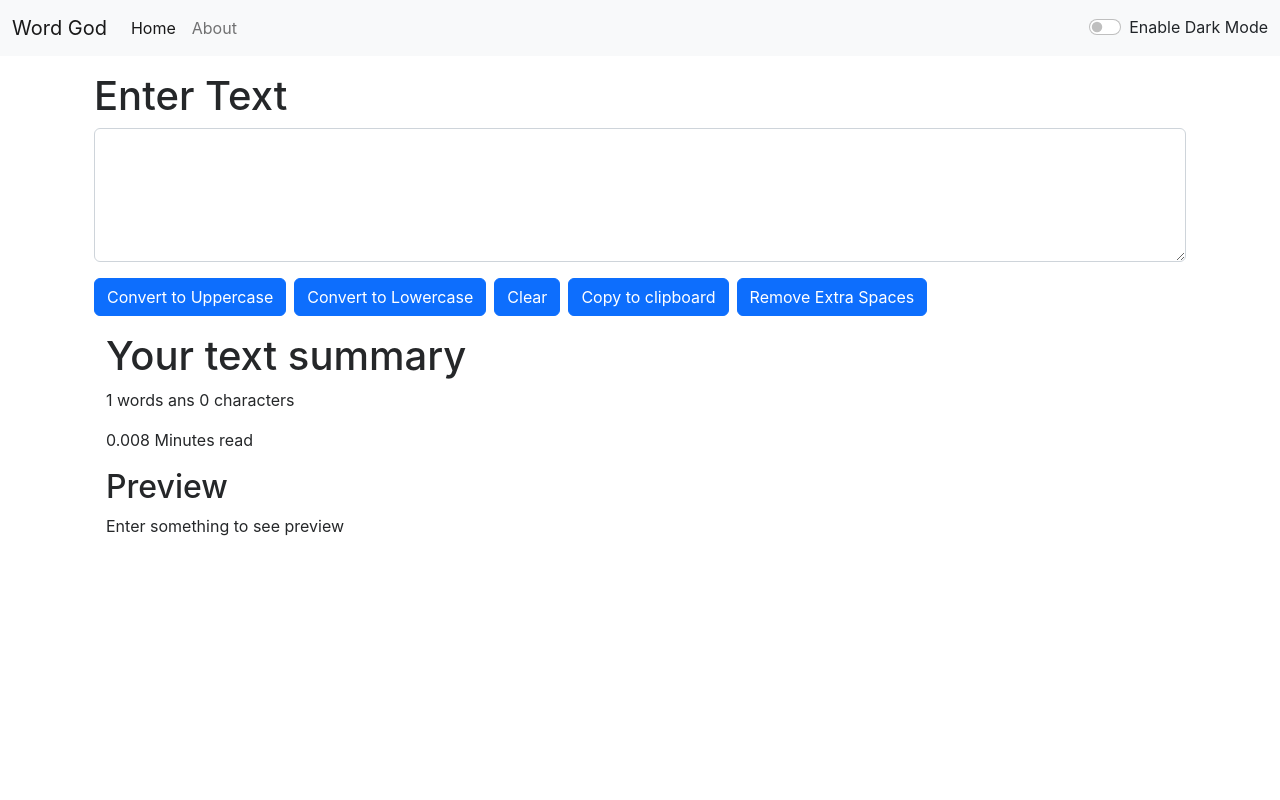
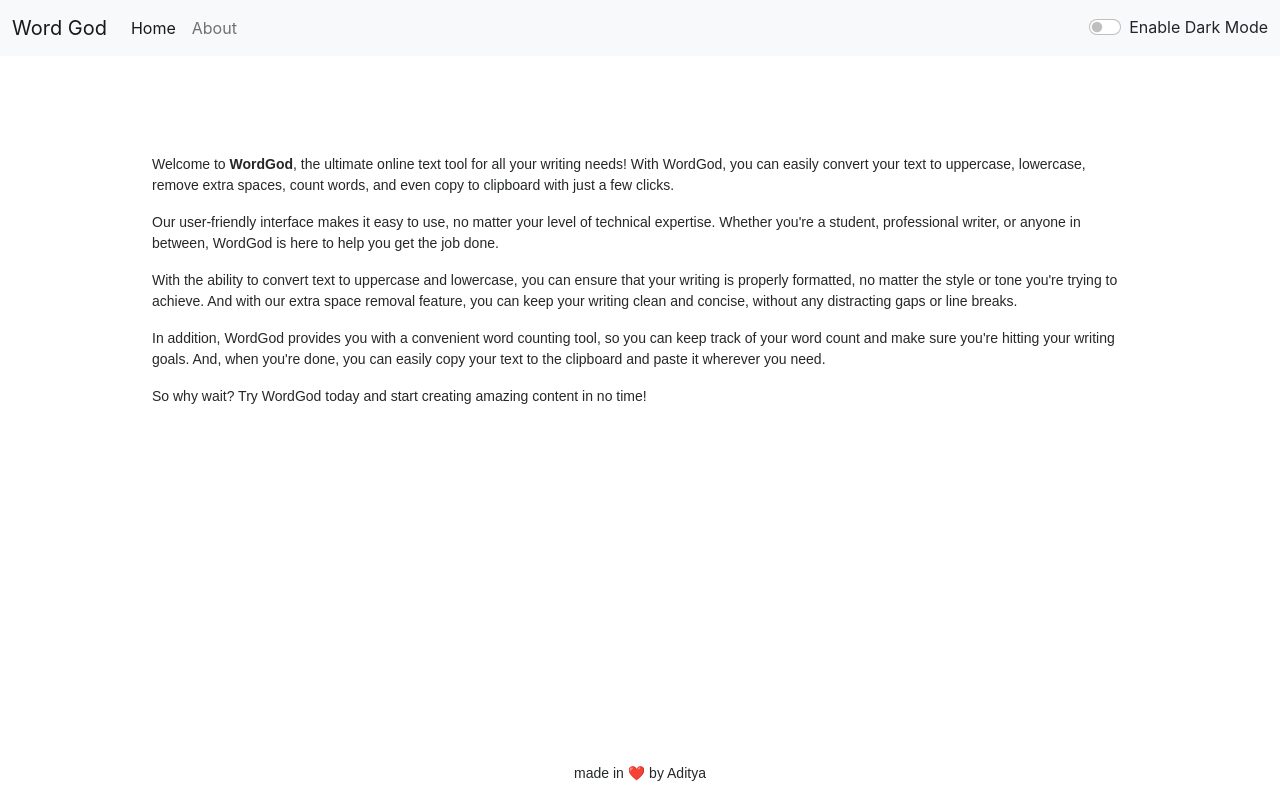
Before and after one commit to Aditya-x/wordAnalyzer, a React (Create React App) app: page /about in a window 1280 px wide. Built offline with nearby package versions, Linux system fonts and the light colour scheme.

Commit message:
See changelog V1.0

```diff
--- a/package.json
+++ b/package.json
@@ -8,6 +8,7 @@
     "@testing-library/user-event": "^13.5.0",
     "react": "^18.2.0",
     "react-dom": "^18.2.0",
+    "react-router-dom-v5-compat": "^6.8.1",
     "react-scripts": "5.0.1",
     "web-vitals": "^2.1.4"
   },
--- a/public/index.html
+++ b/public/index.html
@@ -7,12 +7,20 @@
     <meta name="theme-color" content="#000000" />
     <meta
       name="description"
-      content="Manipulate your Text as you wish"
+      content="Welcome to WordGod, the ultimate online text tool for all your writing needs! With WordGod, you can easily convert your text to uppercase, lowercase, remove extra spaces, count words, and even copy to clipboard with just a few clicks.
+
+      Our user-friendly interface makes it easy to use, no matter your level of technical expertise. Whether you're a student, professional writer, or anyone in between, WordGod is here to help you get the job done.
+
+      With the ability to convert text to uppercase and lowercase, you can ensure that your writing is properly formatted, no matter the style or tone you're trying to achieve. And with our extra space removal feature, you can keep your writing clean and concise, without any distracting gaps or line breaks.
+
+      In addition, WordGod provides you with a convenient word counting tool, so you can keep track of your word count and make sure you're hitting your writing goals. And, when you're done, you can easily copy your text to the clipboard and paste it wherever you need.
+
+      So why wait? Try WordGod today and start creating amazing content in no time!"
     />
     <link rel="apple-touch-icon" href="%PUBLIC_URL%/logo192.png" />
     <link rel="manifest" href="%PUBLIC_URL%/manifest.json" />
     <link href="https://cdn.jsdelivr.net/npm/bootstrap@5.2.3/dist/css/bootstrap.min.css" rel="stylesheet" integrity="sha384-rbsA2VBKQhggwzxH7pPCaAqO46MgnOM80zW1RWuH61DGLwZJEdK2Kadq2F9CUG65" crossorigin="anonymous">
-    <title>WordGod - Home</title>
+    <title>WordGod - Word counter | Character counter | Change to uppercase | Change to lowercase  </title>
   </head>
   <body>
       <div id="root"></div>
--- a/src/App.js
+++ b/src/App.js
@@ -2,8 +2,13 @@ import React, { useState } from 'react';
 import './App.css';
 import Alert from './components/Alert';
 import Navbar from './components/Navbar';
-// import About from './components/About';
+import About from './components/About';
 import Textform from './components/Textform';
+import {
+  BrowserRouter as Router,
+  Switch,
+  Route
+} from "react-router-dom";
 
 function App() {
 
@@ -35,15 +40,23 @@ function App() {
 
 
   return (
-    <>
+    <Router>
       <Navbar title = "Word God" mode={mode}  toggleMode={toggleMode} />
       <Alert alert={alert}/>
       <div className="container  my-3">
-      <Textform showAlert={showAlert}  heading="Enter Text"  mode={mode}/>
+      <Switch>
+          <Route exact path="/about">
+            <About mode={mode}/>
+          </Route>
+          <Route exact path="/">
+            <Textform showAlert={showAlert}  heading="Enter Text"  mode={mode}/>
+          </Route>
+        </Switch>
+
 
       </div>
 
-    </>
+    </Router>
   );
 }
 
--- a/src/components/About.js
+++ b/src/components/About.js
@@ -1,80 +1,48 @@
-import React, { useState } from 'react'
 
 
-export default function About() {
-    const [myStyle, setMyStyle] = useState(
 
-    {
-        color: 'black',
-        backgroundColor: 'white'
-    })
+export default function About(props) {
 
-    const [btntext, settbtnText] = useState("Enable Dark Mode")
+  let textFont = {
+    fontFamily: 'Arial, sans-serif'
+}
 
-    let toggleStyle = () =>{
-        if(myStyle.color === 'white'){
-            setMyStyle({
-                color: 'black',
-                backgroundColor: 'white'
-            })
-            settbtnText("Enable Dark Mode")
-        }
+    let textStyleAbout = {
+        color: props.mode === 'dark'?'white': '#252729',
+        backgroundColor: props.mode === 'dark'? '#252729': 'white',
+        fontFamily: 'Arial, sans-serif', fontSize: '14px'
+    }
 
-        else{
-            setMyStyle({
-                color: 'white',
-                backgroundColor: 'black'
-            })
-            settbtnText("Enable Light Mode")
-        }
-    }
 
     return (
         <>
-        <div classNameName="container" style={myStyle}>
-            <h2 classNameName='my-3 mx-1'>About us</h2>
-        <div className="accordion" id="accordionExample">
-    <div className="accordion-item">
-        <h2 className="accordion-header" id="headingOne">
-        <button className="accordion-button" style={myStyle} type="button" data-bs-toggle="collapse" data-bs-target="#collapseOne" aria-expanded="true" aria-controls="collapseOne">
-            Accordion Item #1
-        </button>
-        </h2>
-        <div id="collapseOne" className="accordion-collapse collapse show" aria-labelledby="headingOne" data-bs-parent="#accordionExample">
-        <div className="accordion-body" style={myStyle}>
-            <strong>This is the first item's accordion body.</strong> It is shown by default, until the collapse plugin adds the appropriate classNamees that we use to style each element. These classNamees control the overall appearance, as well as the showing and hiding via CSS transitions. You can modify any of this with custom CSS or overriding our default variables. It's also worth noting that just about any HTML can go within the <code>.accordion-body</code>, though the transition does limit overflow.
+        <div className="container my-5" style={{width: '1000px', wordWrap: 'break-word', whiteSpace: 'pre-wrap'}}>
+            <div >
+            <p style={textStyleAbout}>
+  Welcome to <strong>WordGod</strong>, the ultimate online text tool for all your writing needs! With WordGod, you can easily convert your text to uppercase, lowercase, remove extra spaces, count words, and even copy to clipboard with just a few clicks.
+</p>
+
+<p style={textStyleAbout}>
+  Our user-friendly interface makes it easy to use, no matter your level of technical expertise. Whether you're a student, professional writer, or anyone in between, WordGod is here to help you get the job done.
+</p>
+
+<p style={textStyleAbout}>
+  With the ability to convert text to uppercase and lowercase, you can ensure that your writing is properly formatted, no matter the style or tone you're trying to achieve. And with our extra space removal feature, you can keep your writing clean and concise, without any distracting gaps or line breaks.
+</p>
+
+<p style={textStyleAbout}>
+  In addition, WordGod provides you with a convenient word counting tool, so you can keep track of your word count and make sure you're hitting your writing goals. And, when you're done, you can easily copy your text to the clipboard and paste it wherever you need.
+</p>
+
+<p style={textStyleAbout}>
+  So why wait? Try WordGod today and start creating amazing content in no time!
+</p>
+            </div>
         </div>
+
+        <div style={{position: 'absolute', bottom: 0, left: '50%', transform: 'translateX(-50%)',...textFont}}>
+            <p style={textStyleAbout}> made in ❤️ by Aditya</p>
         </div>
-    </div>
-    <div className="accordion-item">
-        <h2 className="accordion-header" id="headingTwo">
-        <button className="accordion-button collapsed" style={myStyle} type="button" data-bs-toggle="collapse" data-bs-target="#collapseTwo" aria-expanded="false" aria-controls="collapseTwo">
-            Accordion Item #2
-        </button>
-        </h2>
-        <div id="collapseTwo" className="accordion-collapse collapse" aria-labelledby="headingTwo" data-bs-parent="#accordionExample">
-        <div className="accordion-body" style={myStyle}>
-            <strong>This is the second item's accordion body.</strong> It is hidden by default, until the collapse plugin adds the appropriate classNamees that we use to style each element. These classNamees control the overall appearance, as well as the showing and hiding via CSS transitions. You can modify any of this with custom CSS or overriding our default variables. It's also worth noting that just about any HTML can go within the <code>.accordion-body</code>, though the transition does limit overflow.
-        </div>
-        </div>
-    </div>
-    <div className="accordion-item">
-        <h2 className="accordion-header" id="headingThree">
-        <button className="accordion-button collapsed" style={myStyle} type="button" data-bs-toggle="collapse" data-bs-target="#collapseThree" aria-expanded="false" aria-controls="collapseThree">
-            Accordion Item #3
-        </button>
-        </h2>
-        <div id="collapseThree" className="accordion-collapse collapse" aria-labelledby="headingThree" data-bs-parent="#accordionExample">
-        <div className="accordion-body" style={myStyle}>
-            <strong>This is the third item's accordion body.</strong> It is hidden by default, until the collapse plugin adds the appropriate classNamees that we use to style each element. These classNamees control the overall appearance, as well as the showing and hiding via CSS transitions. You can modify any of this with custom CSS or overriding our default variables. It's also worth noting that just about any HTML can go within the <code>.accordion-body</code>, though the transition does limit overflow.
-        </div>
-        </div>
-    </div>
-    </div>
-
-
-        </div>
-    <button onClick={toggleStyle} type="button" className="btn btn-primary my-3">{btntext}</button>
         </>
     )
 }
--- a/src/components/Alert.js
+++ b/src/components/Alert.js
@@ -8,13 +8,12 @@ export default function Alert(props) {
 
 
 
-    return (
-        props.alert && <div>
+    return (<div style={{height: '50px'}}>
+         {props.alert &&
             <div className={`alert alert-${props.alert.type} alert-dismissible fadeshow`}  role="alert">
                 <strong>{capitalize(props.alert.type)}</strong>: {props.alert.msg}
 
-            </div>
-
+        </div>}
         </div>
     )
 }
--- a/src/components/Textform.js
+++ b/src/components/Textform.js
@@ -1,7 +1,14 @@
 import React, {useState} from 'react'
 
 
+
 export default function Textform(props) {
+
+
+    // fonts
+    let textFont = {
+        fontFamily: 'Arial, sans-serif'
+    }
 
     const [text, setText] = useState('');
     // Function to make text in uppercase
@@ -44,7 +51,19 @@ export default function Textform(props) {
          // Copy the text inside the text field
         navigator.clipboard.writeText(copyText.value);
         props.showAlert("Copied to clipboard", "success");
+        document.getSelection().removeAllRanges();
 
+    }
+    // count the number of words
+    const countWords = (str) => {
+        let words = str.trim().split(/\s+/);
+        return words.length === 1 && words[0] === "" ? 0 : words.length;
+      }
+
+    // Minutes to read
+    const readTime = (str) => {
+        let timeToRead = 0.008 * str.length;
+        return parseFloat(timeToRead.toFixed(2));
     }
 
     const handleOnChange = (event) =>{
@@ -56,26 +75,32 @@ export default function Textform(props) {
         <>
         <div className="container" style={{color: props.mode ==='dark'?'white':'#252729'}}>
         <div>
-            <h1>{props.heading}</h1>
             <div className="mb-3">
-                <textarea className="form-control"  value={text} onChange={handleOnChange} style={{backgroundColor : props.mode ==='dark'?'#252729':'white', color: props.mode ==='dark'?'white':'#252729'}}  id="myBox" rows="5"></textarea>
+            <h2>{props.heading}</h2></div>
+            <div className="mb-3">
+                <textarea className="form-control"  value={text} onChange={handleOnChange} style={{backgroundColor : props.mode ==='dark'?'#252729':'white', color: props.mode ==='dark'?'white':'# 252729', fontSize: '14px' ,...textFont}}  id="myBox" rows="5"></textarea>
             </div>
-                <button className="btn btn-primary" onClick={handleUpClick}>Convert to Uppercase</button>
-                <button className="btn btn-primary mx-2" onClick={handleLowClick}>Convert to Lowercase</button>
-                <button className="btn btn-primary " onClick={handleClearClick}>Clear</button>
-                <button className="btn btn-primary mx-2 " onClick={handleCopyText}>Copy to clipboard</button>
-                <button className="btn btn-primary " onClick={handleExtraSpace}>Remove Extra Spaces</button>
+                <button disabled={text.length===0} className="btn btn-primary mx-1 my-1" style={{fontSize: '14px' ,...textFont}}  onClick={handleUpClick}>Convert to Uppercase</button>
+                <button disabled={text.length===0} className="btn btn-primary mx-1 my-1" style={{fontSize: '14px' ,...textFont}}  onClick={handleLowClick}>Convert to Lowercase</button>
+                <button disabled={text.length===0} className="btn btn-primary mx-1 my-1" style={{fontSize: '14px' ,...textFont}}  onClick={handleCopyText}>Copy to clipboard</button>
+                <button disabled={text.length===0} className="btn btn-primary mx-1 my-1" style={{fontSize: '14px' ,...textFont}}  onClick={handleExtraSpace}>Remove Extra Spaces</button>
+                <button disabled={text.length===0} className="btn btn-danger mx-6 my-1" style={{float: 'right', fontSize: '14px', ...textFont}} onClick={handleClearClick}>Clear</button>
 
             </div>
 
-            <div className ="container my-3">
-                <h1>Your text summary</h1>
-                <p>{text.split(" ").length} words ans {text.length} characters</p>
-                <p>{0.008 * text.split(" ").length} Minutes read</p>
-                <h2>Preview</h2>
-                <p>{text.length>0?text: "Enter something to see preview"}</p>
+            <div className ="my-3" style={{textFont}}>
+                <h2>Your text summary</h2>
+                <p>{countWords(text)} words ans {text.length} characters</p>
+                <p>{readTime(text)} Minutes read</p>
+                <h3>Preview</h3>
+                <p>{text.length>0?text: "Nothing to preview"}</p>
             </div>
+            <div style={{position: 'absolute', bottom: 0, left: '50%', transform: 'translateX(-50%)',...textFont}}>
+            <p> made with ❤️ by Aditya</p>
+        </div>
             </div>
+
+
     </>
 
 )
```
Also changed, not shown: src/components/Navbar.js (+5 -4 lines), 2 other files (tests, documents, lock files or other folders).
